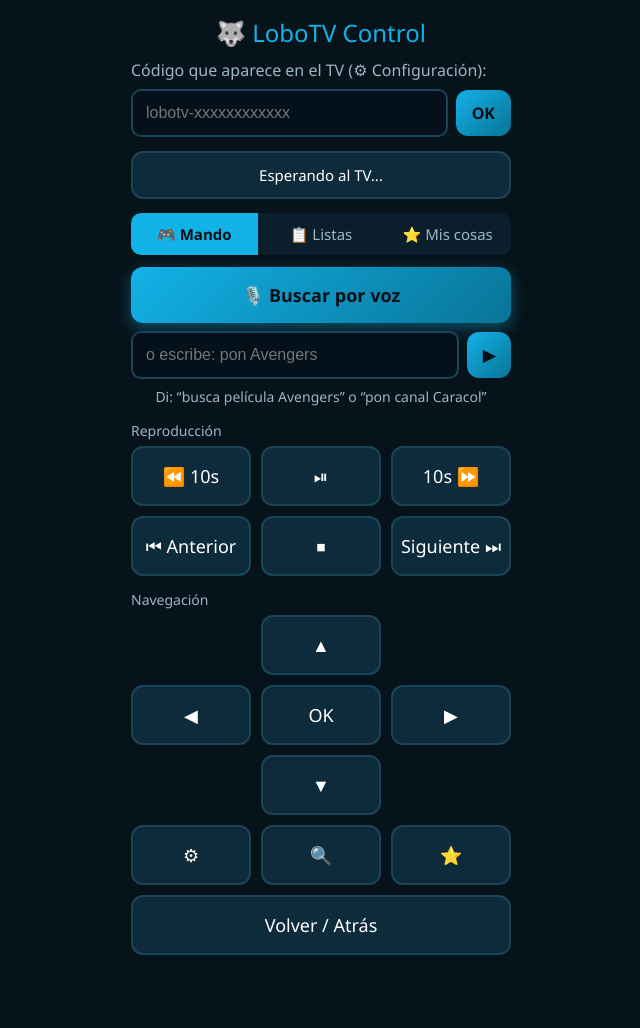
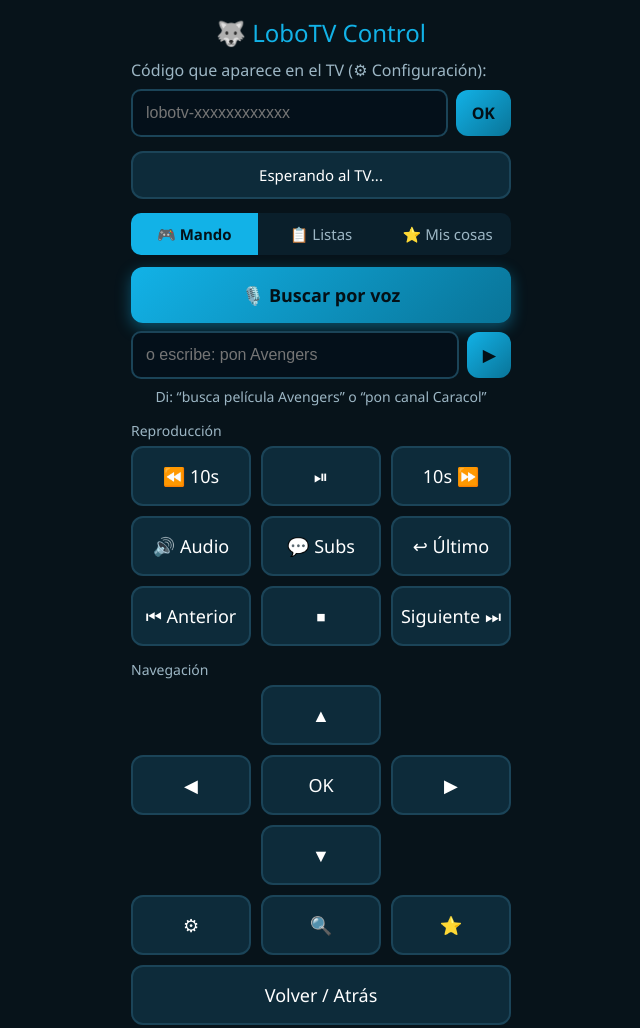
Before and after one commit to orleyjoselobo-star/lobinho1997, a plain HTML site: page index.html in a window 1280 px wide. Shown: the whole page, without its empty margins (319-959 px from the left). Before the commit the page ends 979 px from the top, so only its background shows below. Drawn offline with Linux system fonts and the light colour scheme.

Commit message:
Add audio and subtitles buttons to player controls

```diff
--- a/index.html
+++ b/index.html
@@ -64,6 +64,7 @@
   <div class="sec">Reproducción</div>
   <div class="pad">
     <button class="rc" onclick="play('seek',-10)">⏪ 10s</button><button class="rc" id="ppBtn" onclick="play('pp')">⏯</button><button class="rc" onclick="play('seek',10)">10s ⏩</button>
+    <button class="rc" onclick="play('audio')">🔊 Audio</button><button class="rc" onclick="play('subs')">💬 Subs</button><button class="rc" onclick="play('recall')">↩ Último</button>
     <button class="rc" onclick="play('prev')">⏮ Anterior</button><button class="rc" onclick="play('stop')">⏹</button><button class="rc" onclick="play('next')">Siguiente ⏭</button>
   </div>
 
```
